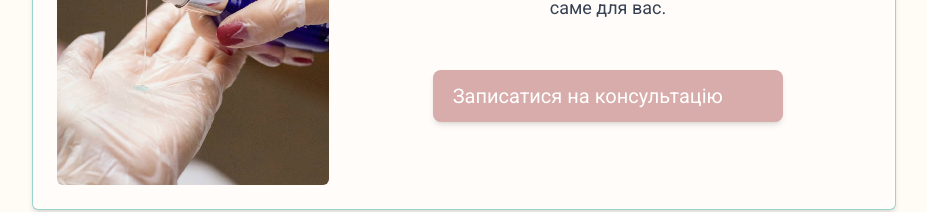
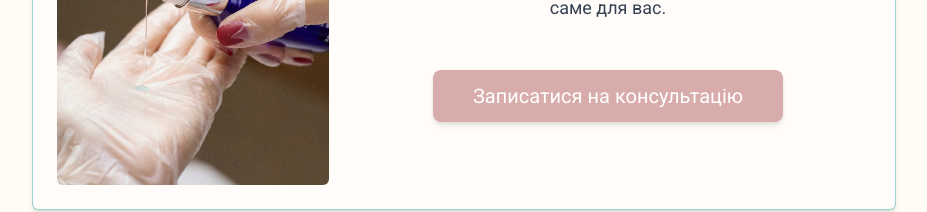
Before and after one commit to dr-pashkovska/care-card, a React (Vite) app: page / in a window 1280 px wide. Shown: the part 5613-5825 px from the top of the page, without its empty margins (176-1103 px from the left). Built offline with nearby package versions, Linux system fonts and the light colour scheme; a web font is replaced by a local one.

Commit message:
btn text

```diff
--- a/src/layout/footer/footer.tsx
+++ b/src/layout/footer/footer.tsx
@@ -44,6 +44,7 @@ export const Footer: FC = () => {
                 'rounded-lg border-none',
                 'focus:outline-none',
                 'sm:max-w-2/3 w-full mx-auto',
+                'text-center',
               ])}
             >
               Записатися на консультацію
--- a/src/layout/sections/hero.tsx
+++ b/src/layout/sections/hero.tsx
@@ -41,6 +41,7 @@ export const Hero: FC = () => {
             'sm:text-2xl text-lg font-normal',
             'rounded-lg border-none',
             'focus:outline-none',
+            'text-center',
           ])}
         >
           Записатися на консультацію
```
